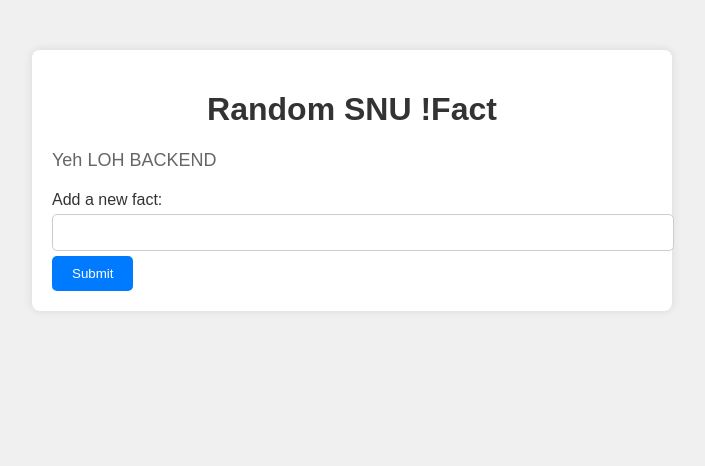
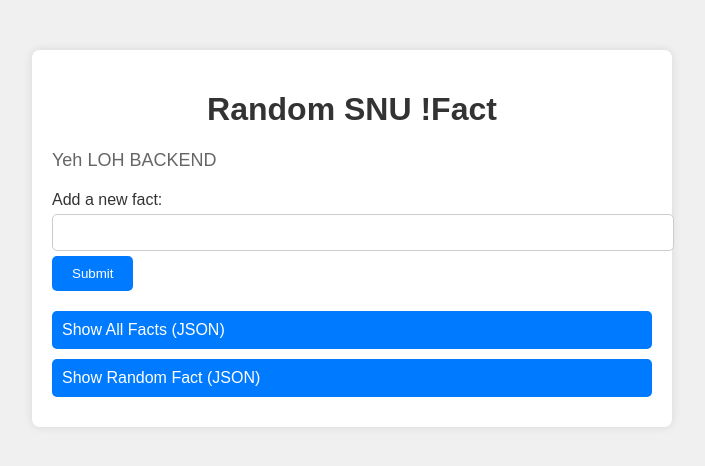
Before and after one commit to jishnu-baruah/FlaskProject, a Flask app: page / in a window 1280 px wide. Shown: the top 466 px of the page, without its empty margins (288-993 px from the left). Run offline with Flask 3, Linux system fonts and the light colour scheme.

Commit message:
updated frontend

```diff
--- a/templates/index.html
+++ b/templates/index.html
@@ -62,6 +62,24 @@
         button:hover {
             background-color: #0056b3;
         }
+
+        .route {
+            margin-top: 20px;
+        }
+
+        .route a {
+            display: block;
+            padding: 10px;
+            background-color: #007bff;
+            color: #fff;
+            text-decoration: none;
+            border-radius: 5px;
+            margin-bottom: 10px;
+        }
+
+        .route a:hover {
+            background-color: #0056b3;
+        }
     </style>
 </head>
 
@@ -74,6 +92,12 @@
             <input type="text" id="new_fact" name="new_fact"><br>
             <button type="submit">Submit</button>
         </form>
+
+        <div class="route">
+            <a href="/allfacts">Show All Facts (JSON)</a>
+            <a href="/randomfact">Show Random Fact (JSON)</a>
+            <!-- Add more routes here as needed -->
+        </div>
     </div>
 </body>
 
```
